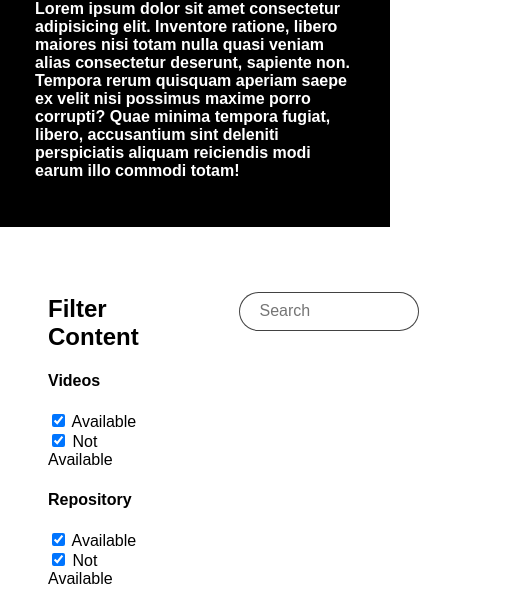
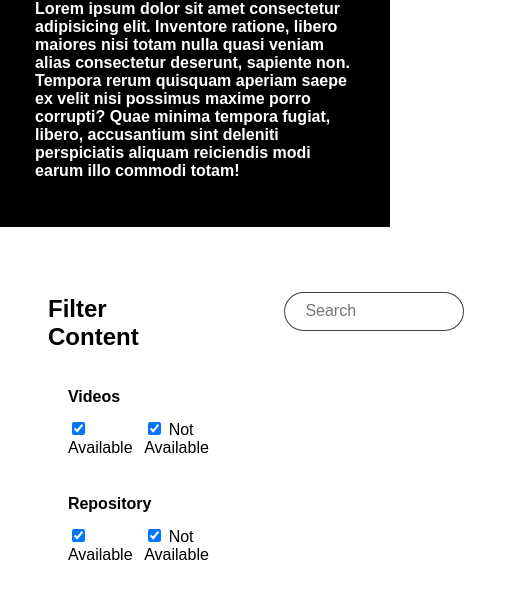
Before and after one commit to thakurprathya/CERN-Task, a Gatsby site: page / in a window 390 px wide. Shown: the part 247-844 px from the top of the page, 524 px wide, since content can reach past the window. Built offline with nearby package versions, Linux system fonts and the light colour scheme; Gatsby itself is replaced by a stand-in of ours.

Commit message:
completed checkbox component except media queries, created states to store filters for videos, repository and webpages

```diff
--- a/src/components/CheckBox.js
+++ b/src/components/CheckBox.js
@@ -1,20 +1,24 @@
 import React from 'react';
 import '../styles/checkbox.css';
 
-const CheckBox = ({data}) => {
+const CheckBox = ({data, state, setState }) => {
+    // Functions
     const capitalize = (str) => {
         return str.charAt(0).toUpperCase() + str.slice(1);
     }
+    const HandleOnClick = (event) =>{
+        setState({...state, [event.target.name] : event.target.checked});
+    }
 
     return (
-        <div>
-            <h4>{capitalize(data)}</h4>
+        <div className='box'>
+            <h4 className='head'>{capitalize(data)}</h4>
             <div className="boxes">
-                <label htmlFor="1">
-                    <input type="checkbox" name="1" checked/> Available
+                <label>
+                    <input type="checkbox" name="checkbox1" checked={state.checkbox1} onClick={HandleOnClick}/> Available
                 </label>
-                <label htmlFor="1">
-                    <input type="checkbox" name="1" checked/> Not Available
+                <label>
+                    <input type="checkbox" name="checkbox2" checked={state.checkbox2} onClick={HandleOnClick}/> Not Available
                 </label>
             </div>
         </div>
--- a/src/components/Main.js
+++ b/src/components/Main.js
@@ -26,16 +26,20 @@ const Main = () => {
   `);
     const courses= data.allCoursesYaml.edges;   //retrieving array of objects from pulled data from gatsby data layer
 
+    // states
     const [searchTxt, setSearchTxt]= useState("");
+    const [videos, setVideos]= useState({checkbox1:true, checkbox2:true});
+    const [repo, setRepo]= useState({checkbox1:true, checkbox2:true});
+    const [webpage, setWebpage]= useState({checkbox1:true, checkbox2:true});
 
     return (
         <div className='main'>
             <div className="filters">
                 <h2>Filter Content</h2>
                 <div className="statusFilter"><Dropdown data="status" types={["stable", "beta", "alpha"]}/></div>
-                <div className="videoFilter"><CheckBox data="videos" /></div>
-                <div className="repoFilter"><CheckBox data="repository" /></div>
-                <div className="webpageFilter"><CheckBox data="webPage" /></div>
+                <div className="videoFilter"><CheckBox data="videos" state={videos} setState={setVideos}/></div>
+                <div className="repoFilter"><CheckBox data="repository" state={repo} setState={setRepo}/></div>
+                <div className="webpageFilter"><CheckBox data="webPage" state={webpage} setState={setWebpage}/></div>
             </div>
             <div className="content">
                 <div className="searchBox">
@@ -43,9 +47,8 @@ const Main = () => {
                 </div>
             </div>
             {courses.map((course)=>{
-                console.log(course)
                 if(course.node?.name?.toLowerCase().includes(searchTxt.toLowerCase()) || course.node?.description?.toLowerCase().includes(searchTxt.toLowerCase()) || searchTxt.toLowerCase === ""){
-                    <Card data={course}/>
+                    return <Card data={course}/>
                 }
             })}
         </div>
--- a/src/styles/checkbox.css
+++ b/src/styles/checkbox.css
@@ -2,3 +2,17 @@
 *{
     font-family: sans-serif;
 }
+
+/* main */
+.box{
+    padding: 1rem;
+}
+.head{
+    margin: .2vh 1vw 1vh 1vw;
+}
+.boxes{
+    display: flex;
+}
+.boxes > label{
+    margin: 0.5vh 2vw 0.5vh 1vw;
+}
```
